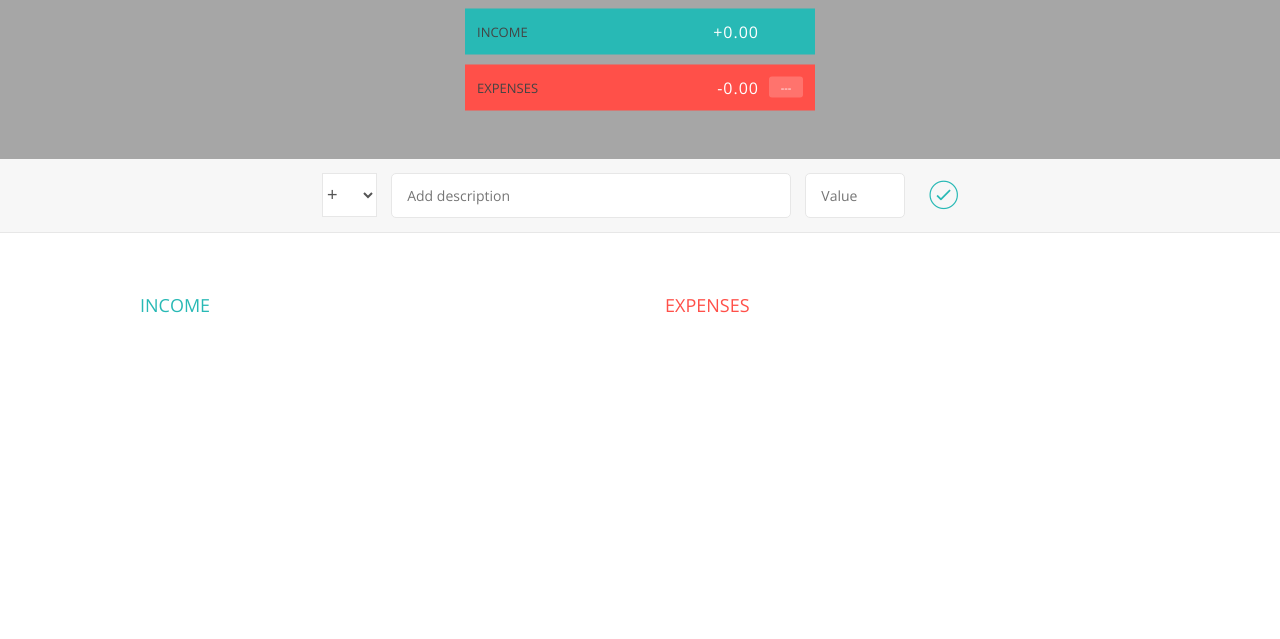
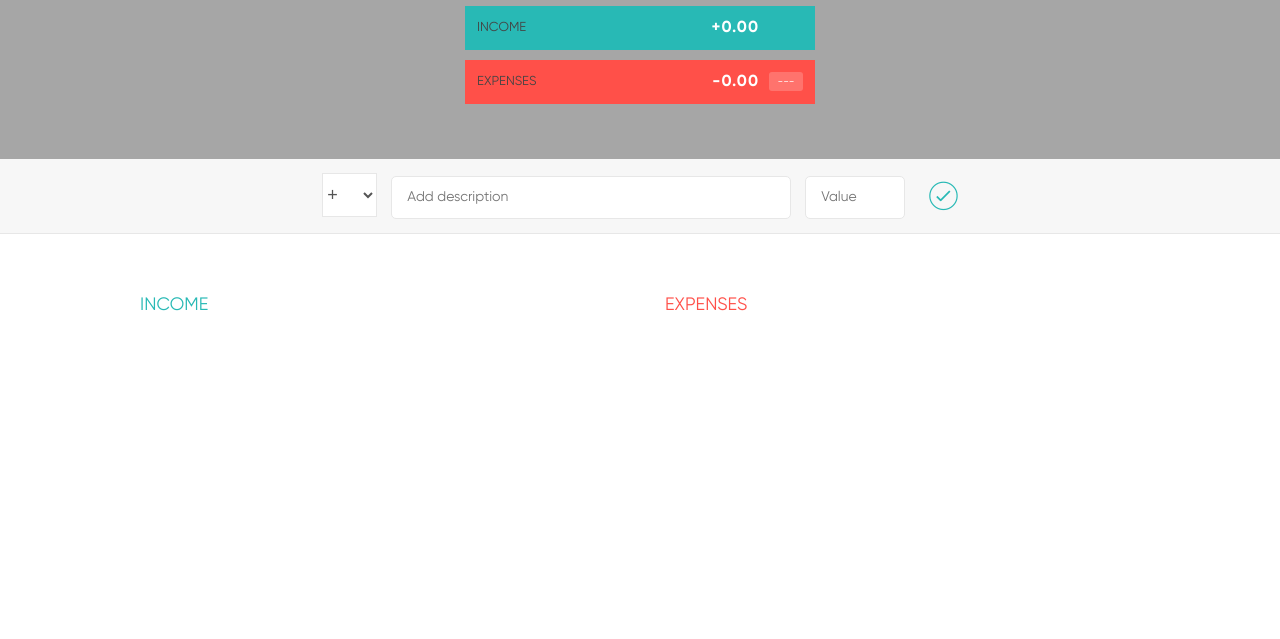
Before and after one commit to aakashsr/budget-tracker, a plain HTML site: page index.html in a window 1280 px wide. Shown: the part 161-800 px from the top of the page. Drawn offline with nearby package versions, Linux system fonts and the light colour scheme.

Commit message:
added a new font and removed comments

```diff
--- a/style.css
+++ b/style.css
@@ -1,6 +1,32 @@
 /**********************************************
 *** GENERAL
 **********************************************/
+
+/* @import url(//db.onlinewebfonts.com/c/1064f0ad1cb65fdab43bb592ddd8aa91?family=Gilroy-Medium);*/
+
+@font-face {
+    font-family: "bold";
+    src: url("fonts/Gilroy-Bold.woff") format('woff');
+}
+
+@font-face {
+    font-family: "medium";
+    src: url("fonts/Gilroy-Medium.woff") format('woff');
+    font-weight: bold;
+}
+
+@font-face {
+    font-family: "light";
+    src: url("fonts/Gilroy-Light.woff") format('woff');
+    font-weight: bold;
+    font-style: italic;
+}
+
+@font-face {
+    font-family: "regular";
+    src: url("fonts/Gilroy-Regular.woff") format('woff');
+    font-style: italic;
+}
 
 * {
     margin: 0;
@@ -16,7 +42,7 @@
 
 body {
     color: #555;
-    font-family: Open Sans;
+    font-family: regular;
     font-size: 16px;
     position: relative;
     height: 100vh;
@@ -96,6 +122,7 @@ body {
 
 .budget__income--value,
 .budget__expenses--value {
+    font-family: bold;
     letter-spacing: 1px;
     float: left;
 }
```
Also changed, not shown: index.html (+2 -0 lines), fonts/Gilroy-Bold.woff (added), fonts/Gilroy-Heavy.woff (added), fonts/Gilroy-Light.woff (added), fonts/Gilroy-Medium.woff (added), fonts/Gilroy-Regular.woff (added), 1 other file.
